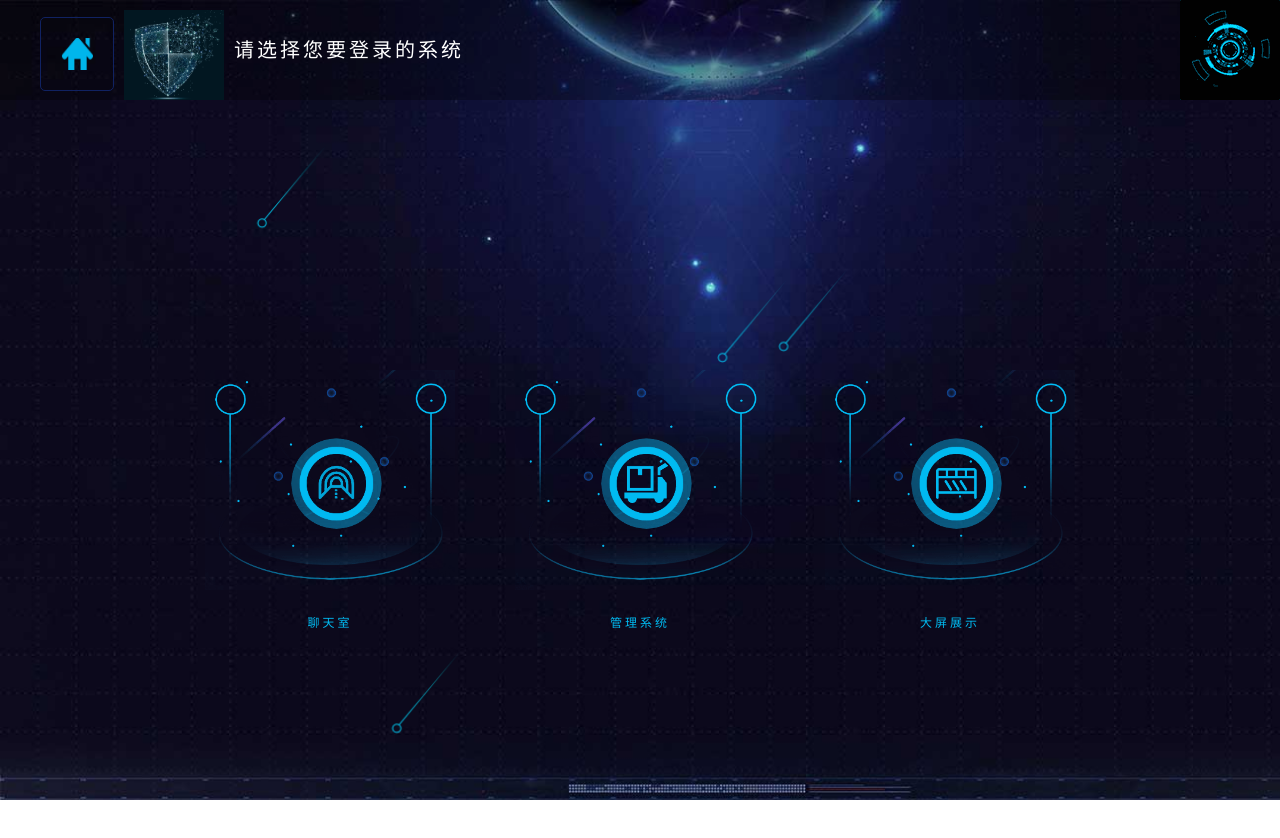
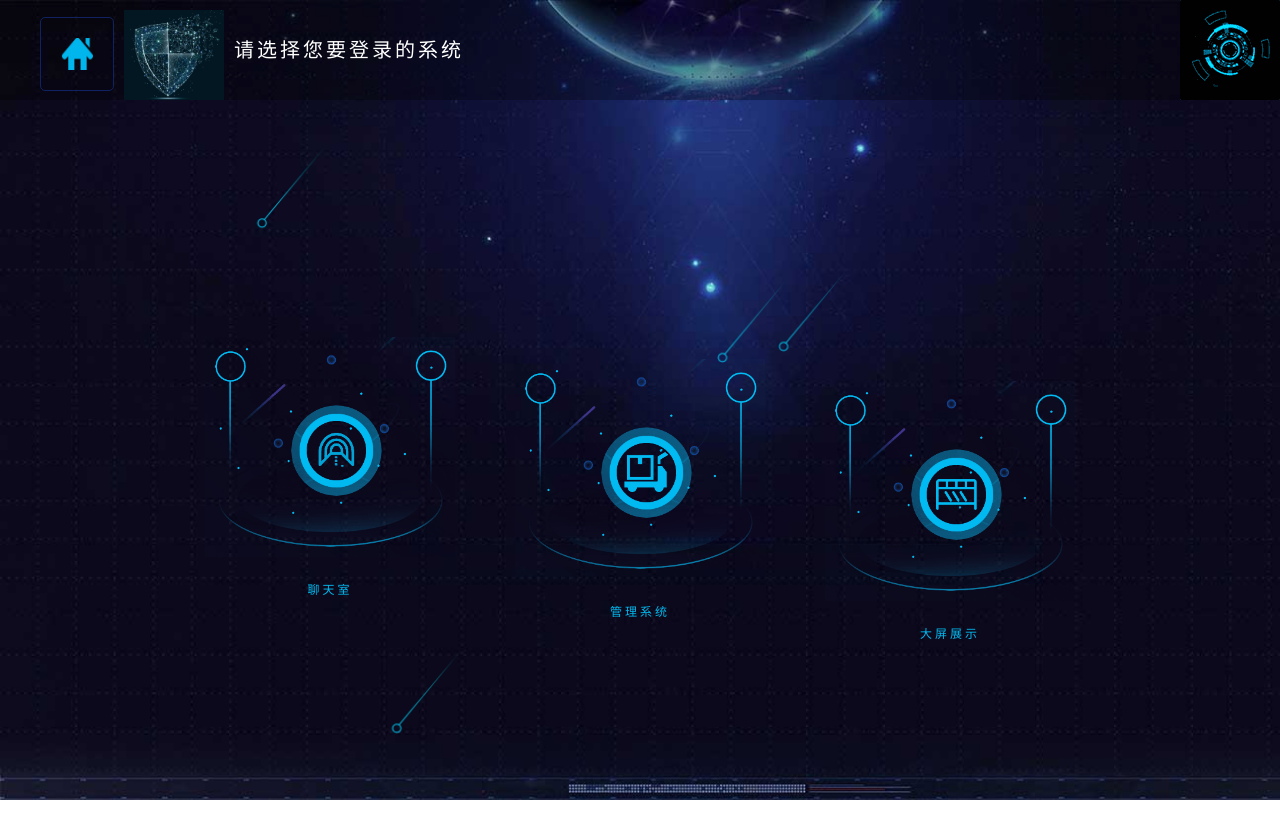
Before and after one commit to Empty-Spirit/big-screen, a Vue app: page /Select in a window 1280 px wide. Shown: the top 838 px of the page. Built offline with nearby package versions, Linux system fonts and the light colour scheme.

Commit message:
登录及系统切换

```diff
--- a/package.json
+++ b/package.json
@@ -9,6 +9,7 @@
   },
   "dependencies": {
     "core-js": "^3.6.5",
+    "echarts": "^5.1.2",
     "element-ui": "^2.15.2",
     "loadsh": "^0.0.4",
     "vue": "^2.6.11",
--- a/src/App.vue
+++ b/src/App.vue
@@ -3,6 +3,13 @@
     <router-view />
   </div>
 </template>
+
+<script>
+import './common/net.config'
+export default {
+  name: 'App'
+}
+</script>
 
 <style lang="scss">
 @import './styles/rem.scss';
--- /dev/null
+++ b/src/common/net.config.js
@@ -0,0 +1,15 @@
+let baseUrl = ''
+
+const config = {
+  testUrl: 'api/',
+  baseUrl: ''
+}
+
+console.log(process.env.NODE_ENV)
+if (process.env.NODE_ENV === 'development') {
+  baseUrl = config.testUrl
+} else {
+  baseUrl = config.baseUrl
+}
+
+export default baseUrl
--- a/src/router/index.js
+++ b/src/router/index.js
@@ -1,7 +1,11 @@
 import Vue from 'vue'
 import VueRouter from 'vue-router'
 import Home from '../views/Home.vue'
-// import Select from '../views/Select.vue'
+import Login from '../views/login/Index.vue'
+import ChatHome from '../views/chat/home/Index.vue'
+import AdministrationHome from '../views/administration/home/Index.vue'
+import SCreenHome from '../views/screen/home/Index.vue'
+import Select from '../views/login/Select.vue'
 
 Vue.use(VueRouter)
 
@@ -9,20 +13,28 @@ const routes = [
   {
     path: '/',
     name: 'Login',
-    component: () => import(/* webpackChunkName: "about" */ '../views/login/Index.vue')
+    component: Login
   }, {
     path: '/Select',
     name: 'Select',
-    component: () => import(/* webpackChunkName: "about" */ '../views/login/Select.vue')
+    component: Select
+    // component: () => import(/* webpackChunkName: "about" */ '../views/login/Select.vue')
+  }, {
+    path: '/ChatHome',
+    name: 'ChatHome',
+    component: ChatHome
+  }, {
+    path: '/AdministrationHome',
+    name: 'AdministrationHome',
+    component: AdministrationHome
+  }, {
+    path: '/SCreenHome',
+    name: 'SCreenHome',
+    component: SCreenHome
   }, {
     path: '/Home',
     name: 'Home',
     component: Home
-  },
-  {
-    path: '/about',
-    name: 'About',
-    component: () => import(/* webpackChunkName: "about" */ '../views/About.vue')
   }
 ]
 
--- /dev/null
+++ b/src/views/administration/home/Index.vue
@@ -0,0 +1,12 @@
+/** 管理系统首页 */
+<template>
+  <div class='administration'>
+    管理系统
+  </div>
+</template>
+
+<script>
+export default {
+  name: 'Administration'
+}
+</script>
--- /dev/null
+++ b/src/views/chat/home/Index.vue
@@ -0,0 +1,12 @@
+/** 聊天室首页 */
+<template>
+  <div class='chat'>
+    聊天室
+  </div>
+</template>
+
+<script>
+export default {
+  name: 'Chat'
+}
+</script>
--- a/src/views/login/Select.vue
+++ b/src/views/login/Select.vue
@@ -2,9 +2,10 @@
 <template>
   <div class='select'>
     <div class="header">
-      <a href="login.html">
-        <div class="home_btn"></div>
-      </a>
+      <router-link to="/">
+        <div class="home_btn">
+        </div>
+      </router-link>
       <img
         class='select_logo'
         src="./../../assets/login/logo.png"
@@ -18,19 +19,39 @@
       >
     </div>
     <div class='select_content'>
-      <span class='select_list'>
+      <span
+        v-for='(item,index) in systemList'
+        :key='index'
+        :class='["select_list",getClass("select_list", index)]'
+        @click='goSystem(item.value)'
+      >
+        <span :class='[getClass("list_img", index), "list_img"]'></span>
+        <span class='list_name'>{{ item.name }}</span>
+      </span>
+    </div>
+    <!-- <div class='select_content'>
+      <span
+        class='select_list select_list1'
+        @click='goSystem("Chat")'
+      >
         <span class='list_img1 list_img'></span>
         <span class='list_name'>聊天室</span>
       </span>
-      <span class='select_list'>
+      <span
+        class='select_list select_list2'
+        @click='goSystem("Administration")'
+      >
         <span class='list_img2 list_img'></span>
-        <span class='list_name'>管理系统</span>
+        <span class='list_name'>{{}}</span>
       </span>
-      <span class='select_list'>
+      <span
+        class='select_list select_list3'
+        @click='goSystem("Screen")'
+      >
         <span class='list_img3 list_img'></span>
         <span class='list_name'>大屏展示</span>
       </span>
-    </div>
+    </div> -->
     <div class='select_star'>
       <!--流星-->
       <div class="liuxing liuxing1 liuxingFla"></div>
@@ -43,7 +64,26 @@
 
 <script>
 export default {
-  name: 'Select'
+  name: 'Select',
+  data () {
+    return {
+      systemList: [
+        { value: 'ChatHome', name: '聊天室' },
+        { value: 'AdministrationHome', name: '管理系统' },
+        { value: 'ScreenHome', name: '大屏展示' }
+      ]
+    }
+  },
+  methods: {
+    getClass (value, index) {
+      return value + (index + 1)
+    },
+    goSystem (value) {
+      this.$router.push({
+        path: value
+      })
+    }
+  }
 }
 </script>
 
@@ -98,8 +138,7 @@ export default {
       width: 250px;
       margin: 0 30px;
       text-align: center;
-      animation: list_move 0.5s;
-      animation-timing-function: linear;
+      // animation-timing-function: linear;
       .list_img {
         display: inline-block;
         width: 250px;
@@ -138,12 +177,38 @@ export default {
         background-size: cover;
       }
     }
+    .select_list1 {
+      animation: list_move 4.5s infinite linear; //name名 周期时间 循环运用 运动曲线解决关键帧卡顿问题
+      // animation-iteration-count:'',//规定动画应该播放的次数。
+      // animation-direction:'',//规定是否应该轮流反向播放动画
+      // animation-name:'list_move',//规定需要绑定到选择器的 keyframe 名称
+      // animation-duration:'2.5',//规定完成动画所花费的时间，以秒或毫秒计。
+      // animation-delay: 0.5s; //规定在动画开始之前的延迟。
+      // animation-timing-function:'linear',//规定动画的速度曲线。
+    }
+    .select_list2 {
+      animation: list_move 4.5s infinite linear;
+      animation-delay: 0.5s; //规定在动画开始之前的延迟。
+    }
+    .select_list3 {
+      animation: list_move 4.5s infinite linear;
+      animation-delay: 1s; //规定在动画开始之前的延迟。
+    }
     @keyframes list_move {
       0% {
         margin-top: 0px;
       }
+      25% {
+        margin-top: 100px;
+      }
+      50% {
+        margin-top: 0px;
+      }
+      75% {
+        margin-top: -100px;
+      }
       100% {
-        margin-top: 100px;
+        margin-top: 0px;
       }
     }
   }
--- a/src/views/login/index.vue
+++ b/src/views/login/index.vue
@@ -84,7 +84,7 @@
 
 <script>
 export default {
-  name: 'Login',
+  name: 'Index',
   data () {
     return {
       form: {
--- /dev/null
+++ b/src/views/screen/home/Index.vue
@@ -0,0 +1,15 @@
+/** 大屏首页 */
+<template>
+  <div class='Home'>
+    大屏
+  </div>
+</template>
+
+<script>
+export default {
+  name: 'Home'
+}
+</script>
+
+<style>
+</style>
```
Also changed, not shown: src/views/screen/home/Map.js (added), 2 other files (tests, documents, lock files or other folders).
